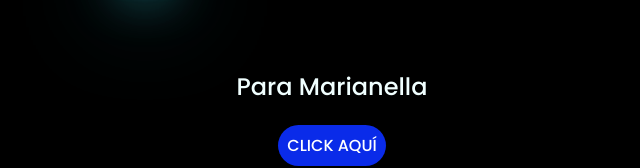
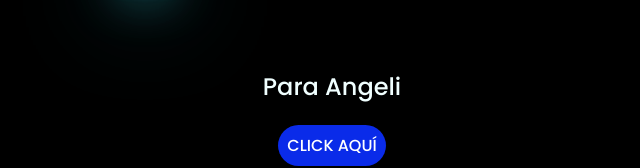
Before and after one commit to NutriasUwU/parati, a plain HTML site: page index.html in a window 1280 px wide. Shown: the part 302-470 px from the top of the page, without its empty margins (316-956 px from the left). Drawn offline with Linux system fonts and the light colour scheme.

Commit message:
Update index.html

```diff
--- a/index.html
+++ b/index.html
@@ -19,7 +19,7 @@
         <span>-</span>
     </div>
     <div class="description">
-        <span>Para Marianella</span>
+        <span>Para Angeli</span>
     </div>
     <div class="button">
         <button class="botones">
```
